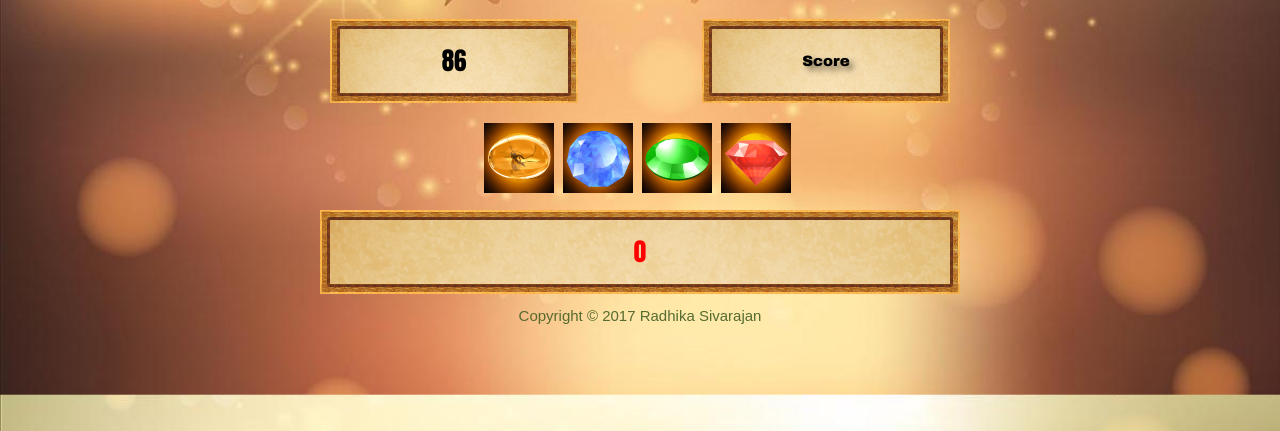
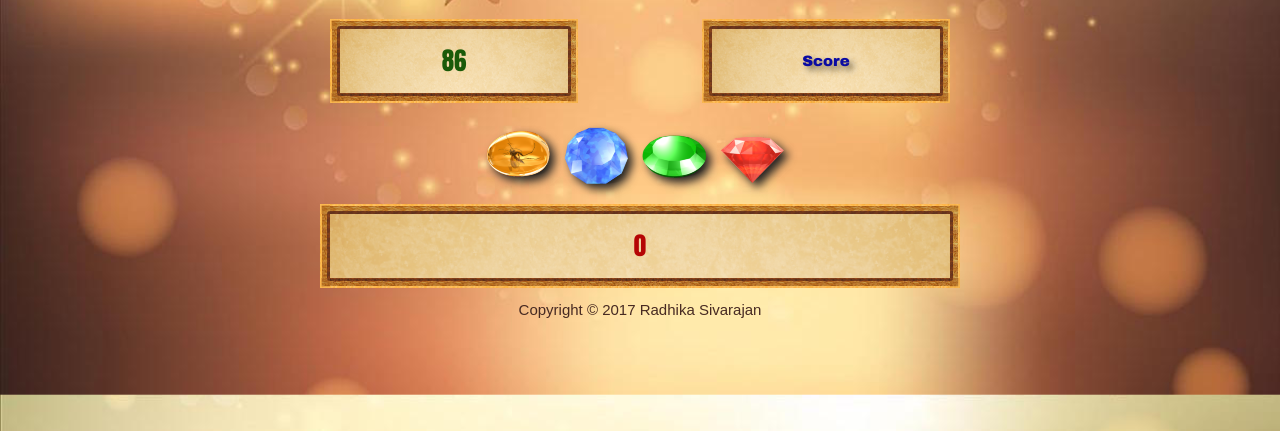
Before and after one commit to radhika-sivarajan/CrystalsCollector-Game, a PHP site: page / in a window 1280 px wide. Shown: the part 369-800 px from the top of the page. Run offline with PHP 8.4, Linux system fonts and the light colour scheme; some libraries are stand-ins or nearby versions.

Commit message:
Updated files

```diff
--- a/assets/css/style.css
+++ b/assets/css/style.css
@@ -62,19 +62,18 @@ ol li:before {
 }
 
 img {
-	padding: 3px;
-	background: url("../images/glitter2.gif") center;
-	background-size: cover;
-	margin-right: 5px;
-	-moz-transition: all .3s ease-out;
- 	-webkit-transition: all .3s ease-out;
-	transition: all .3s ease-out;
+	margin-right: 10px;
+	-moz-transition: all .2s ease-out;
+ 	-webkit-transition: all .2s ease-out;
+	transition: all .2s ease-out;
+	filter: drop-shadow(5px 5px 5px #222);
 }
 
 img:hover {
-  -moz-transform: scale(1.3);
-  -webkit-transform: scale(1.3);
-  transform: scale(1.3);
+  -moz-transform: scale(1.2);
+  -webkit-transform: scale(1.2);
+  transform: scale(1.2);
+  filter: drop-shadow(5px 5px 5px yellow);
 }
 
 .randomScore {
@@ -99,12 +98,14 @@ img:hover {
 	float: left;
 	font-family: Impact, Charcoal, sans-serif;
 	font-size: 25px;
+	color: #1a5a09;
 }
 
 #score {
 	float: right;
 	font-family: Arial Black, Gadget, sans-serif;
     font-size: 15px;
+    color: #0a0aa2;
 	text-shadow: 4px 4px 6px rgba(0,0,0,0.5) ;
 }
 
@@ -116,10 +117,10 @@ img:hover {
 	width: 50%;
 	font-family: Impact, Charcoal, sans-serif;
 	font-size: 25px;
-	color: red;
+	color: #b50505;
 }
 
 footer {
 	text-align: center;
-	color: darkolivegreen;
+	color: #472a22;
 }
```
